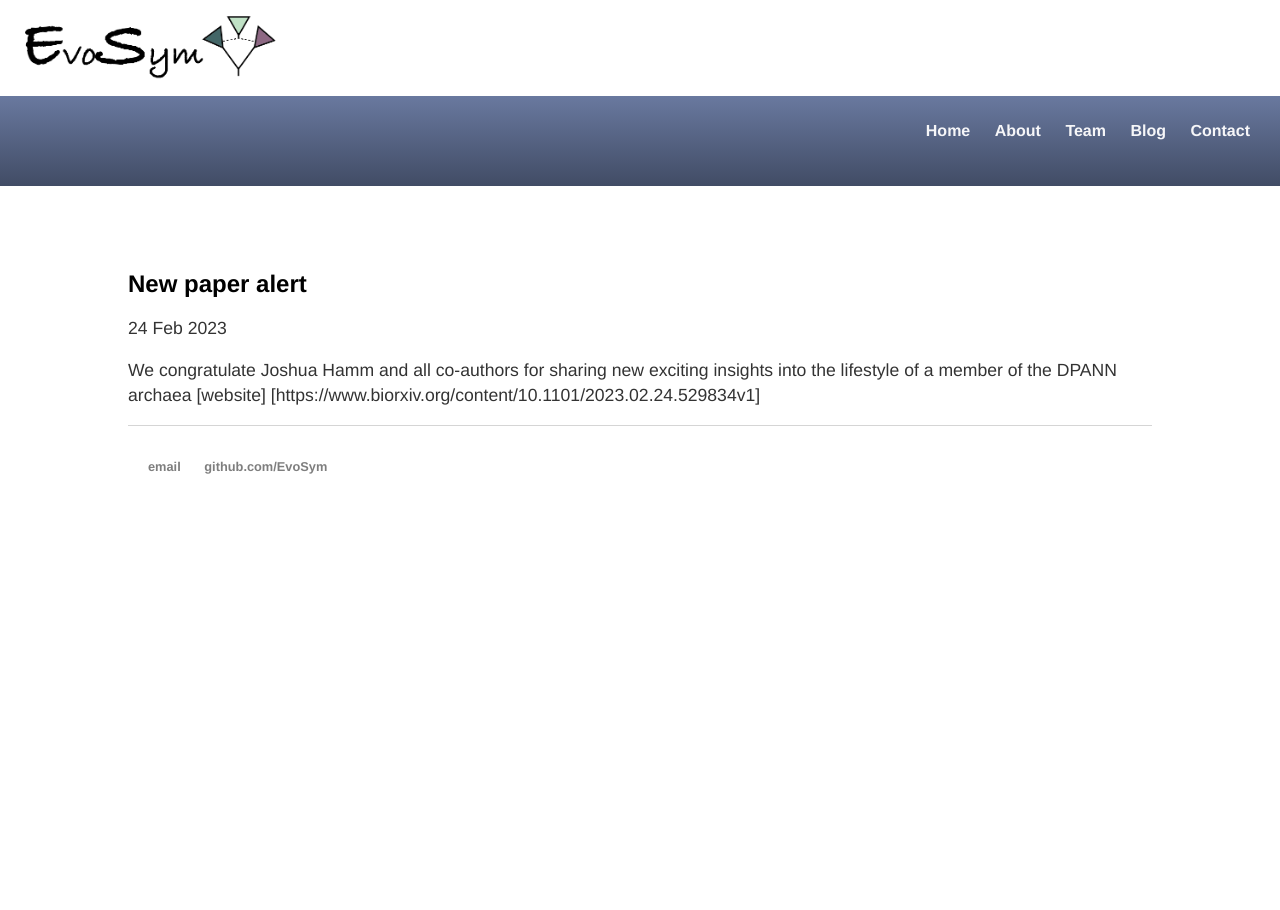
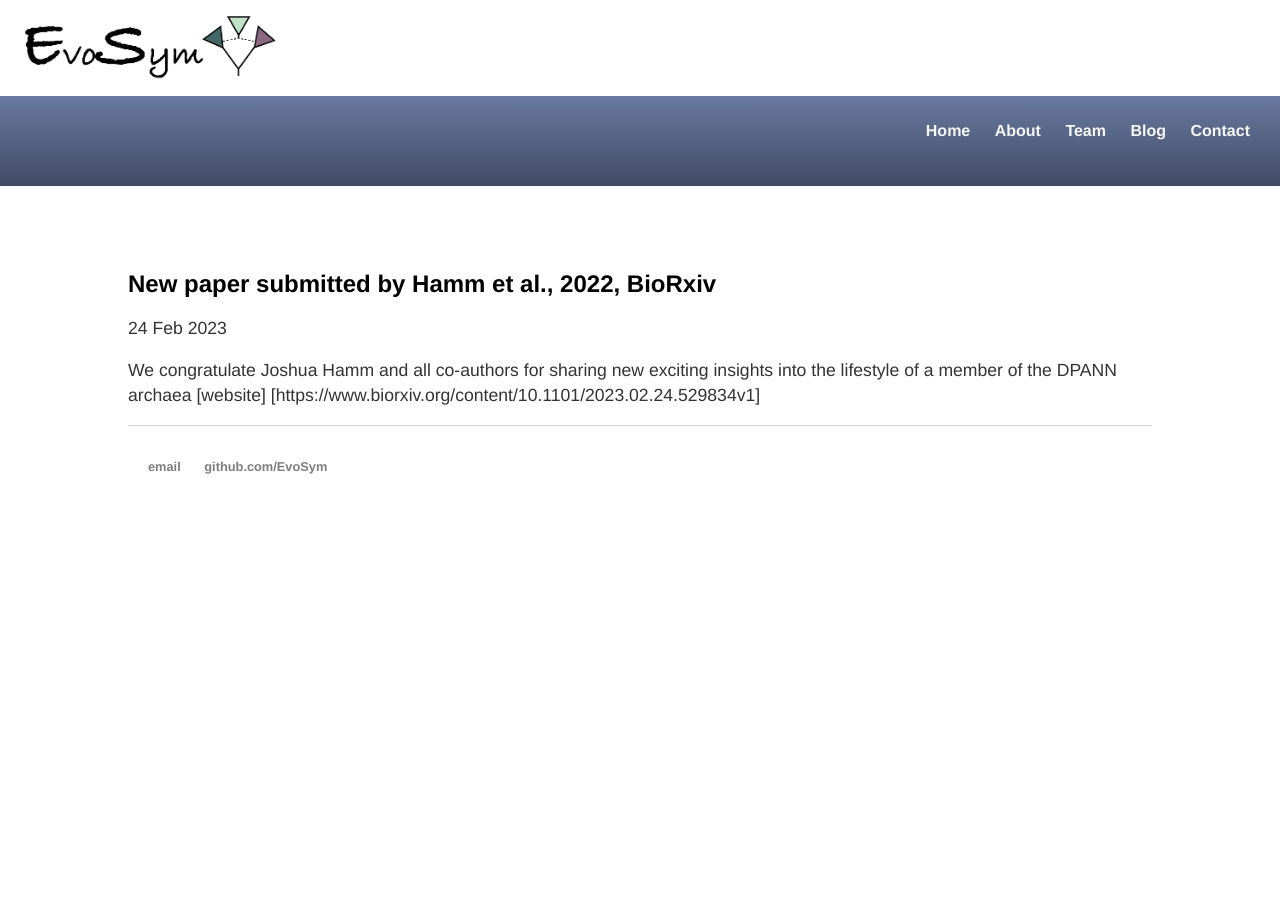
Before and after one commit to EvoSym/EvoSym.github.io, a Jekyll site: the page built from _posts/2023-02-24-new_paper_alert.md, in a window 1280 px wide. Built offline with Jekyll 4.4.1, drawn with Linux system fonts in a browser that asks for light colours.

Commit message:
Update 2023-02-24-new_paper_alert.md

```diff
--- a/_posts/2023-02-24-new_paper_alert.md
+++ b/_posts/2023-02-24-new_paper_alert.md
@@ -1,6 +1,6 @@
 ---
 layout: post
-title: "New paper alert"
+title: "New paper submitted by Hamm et al., 2022, BioRxiv"
 date: 2023-02-24
 ---
 
```
